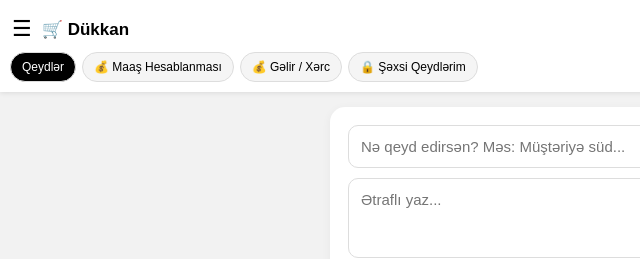
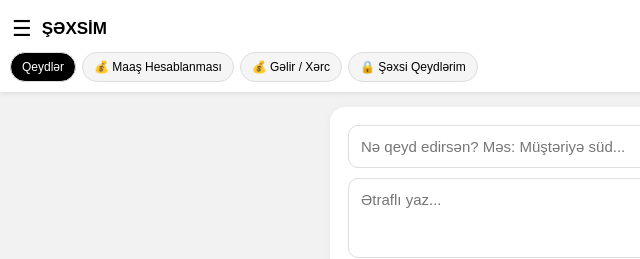
Before and after one commit to darebega1-ux/Repository-name-Depo-ad-, a plain HTML site: page index.html in a window 1280 px wide. Shown: the top 259 px of the page, 0-640 px from the left. Drawn offline with Linux system fonts and the light colour scheme.

Commit message:
Update index.html

```diff
--- a/index.html
+++ b/index.html
@@ -99,7 +99,7 @@ textarea{height:80px;resize:none}
 <div class="topbar">
 <div class="topRow">
 <button class="menuBtn" onclick="openMenu()">☰</button>
-<h1>🛒 Dükkan</h1>
+<h1>ŞƏXSİM</h1>
 </div>
 <div class="tabRow">
 <button class="tabBtn active" id="tabNotes" onclick="showTab('notes')">Qeydlər</button>
```
